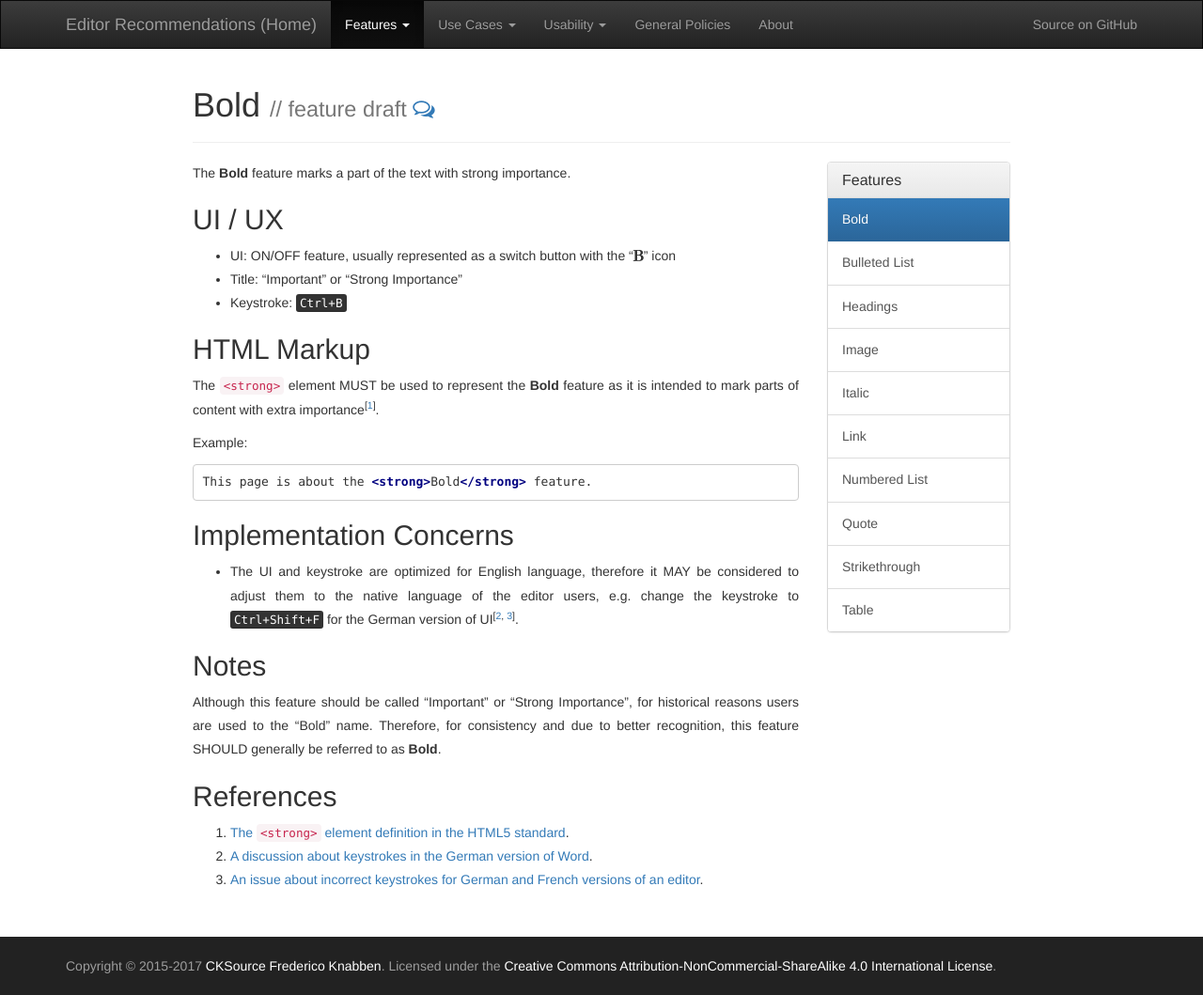
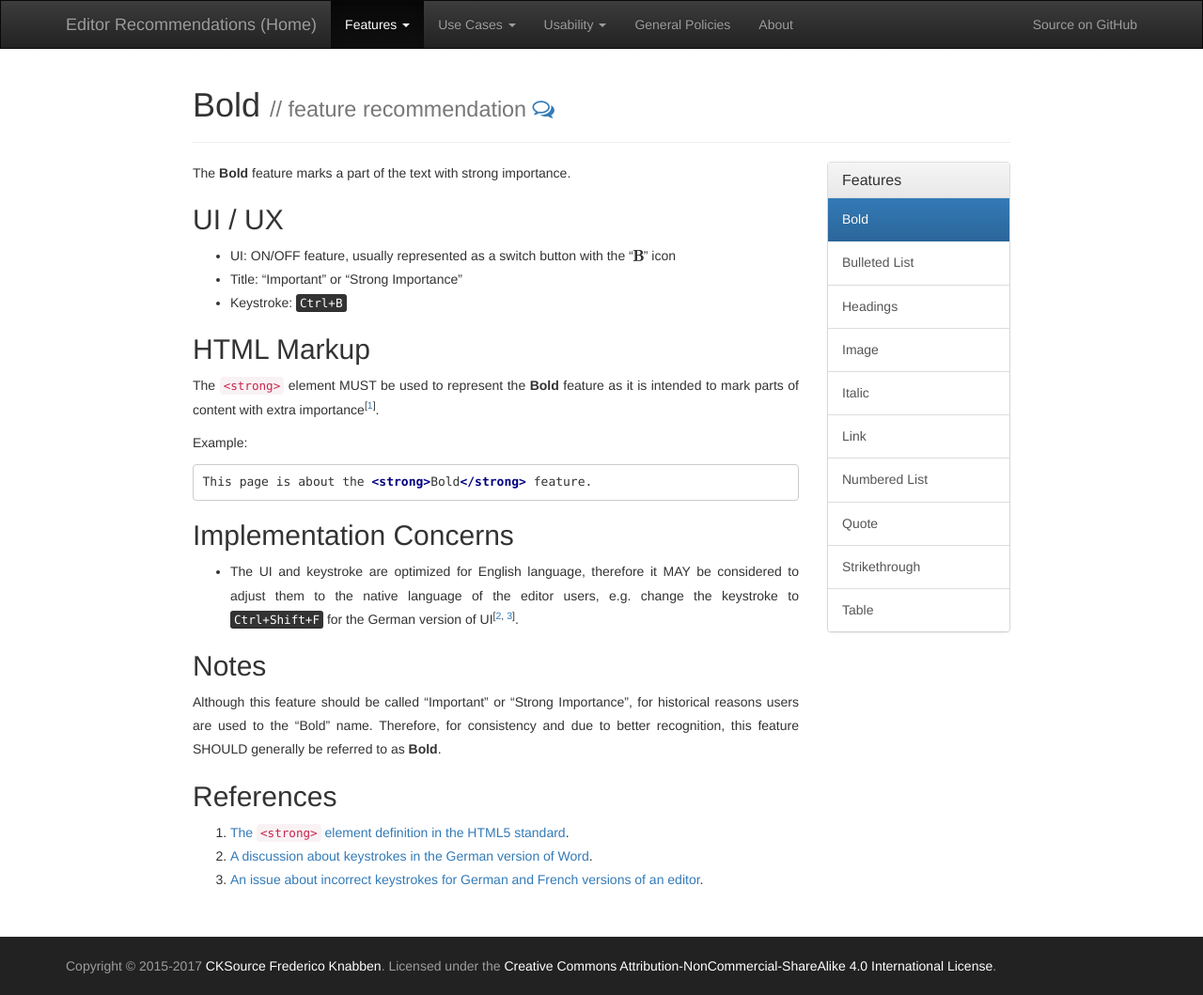
Before and after one commit to ckeditor/editor-recommendations, a Jekyll site: the page built from _features/bold.md, in a window 1280 px wide. Shown: the whole page at 94% size. Built offline with Jekyll 4.4.1, drawn with Linux system fonts in a browser that asks for light colours; nearby versions of some CDN libraries.

Commit message:
Make Bold a recommendation. Closes #1.

```diff
--- a/_features/bold.md
+++ b/_features/bold.md
@@ -1,10 +1,10 @@
 ---
 feature:
   name: "Bold"
-  status: "Draft"
+  status: "Recommendation"
   discussion: "https://github.com/ckeditor/editor-recommendations/issues/1"
 
-description: Draft for Bold feature in WYSIWYG.
+description: Recommendation for Bold feature in WYSIWYG.
 layout: default
 ---
 
```
